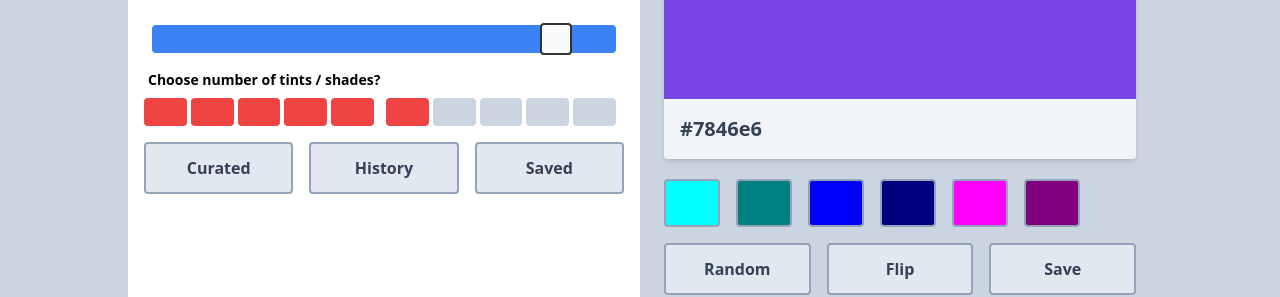
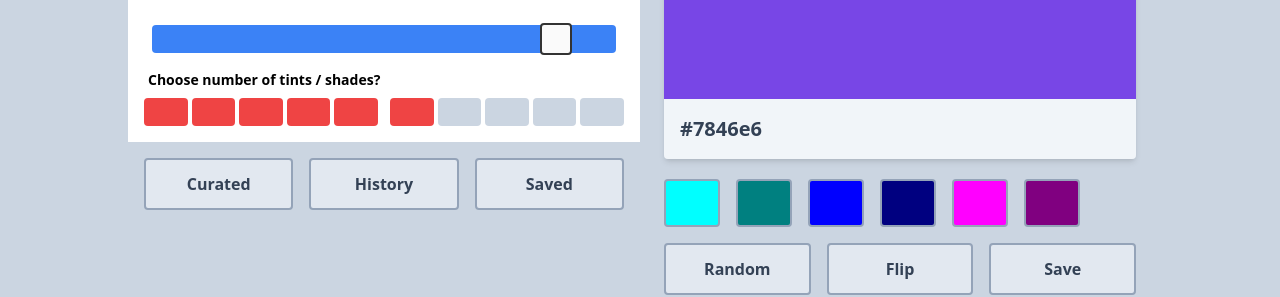
Before and after one commit to reactry/shades, a React (Create React App) app: page / in a window 1280 px wide. Shown: the part 301-598 px from the top of the page. Built offline with nearby package versions, Linux system fonts and the light colour scheme.

Commit message:
Styling changes

```diff
--- a/src/MainComponent/Input/ColorInput.js
+++ b/src/MainComponent/Input/ColorInput.js
@@ -181,14 +181,14 @@ export default function ColorInput ({
 
 	return (
 		<div className="ColorInput bg-slate-300 pb-12">
-			<div className="md:flex max-w-5xl m-auto">
-				<div className="grow bg-white pb-4">
+			<div className="md:flex md:items-start max-w-5xl m-auto">
+				<div className="grow bg-white">
 					<TopTabBar {...topTabBarProps} />
 					<div className="pt-4">
 						{getCurrentTab()}
 					</div>
 					<NSelector {...nSelectorProps} />
-					<div className="flex px-4 py-2">
+					<div className="flex px-4 py-4 bg-slate-300">
 						<BigButton title="Curated" handleClick={() => openVaultTab(0)} />
 						<BigButton title="History" handleClick={() => openVaultTab(1)} />
 						<BigButton title="Saved" handleClick={() => openVaultTab(2)} />
--- a/src/MainComponent/Input/NSelector.js
+++ b/src/MainComponent/Input/NSelector.js
@@ -9,7 +9,7 @@ export default function NSelector ({
 	let items = arr.map((v, i) => {
 		let innerClass = "cursor-pointer h-7 rounded duration-300 border-4 border-transparent hover:border-red-700";
 		innerClass += (i < n) ? " bg-red-500" : " bg-slate-300";
-		if ((i+1) % 5 === 0) innerClass += " mr-2"
+		if ((i+1) < maxN && (i+1) % 5 === 0) innerClass += " mr-2"
 		return (
 			<div key={i} className="grow">
 				<div className={innerClass} onClick={() => setN(i+1)}></div>
@@ -31,7 +31,7 @@ export default function NSelector ({
 	}
 
 	return (
-		<div className="NSelector px-4 outline-none select-none" tabIndex="0" onKeyDown={handleKeyDown}>
+		<div className="NSelector px-4 pb-2 outline-none select-none" tabIndex="0" onKeyDown={handleKeyDown}>
 			<h4 className="px-1 font-bold text-sm">Choose number of tints / shades?</h4>
 			<div className="flex py-2 space-x-1">
 				{items}
```
